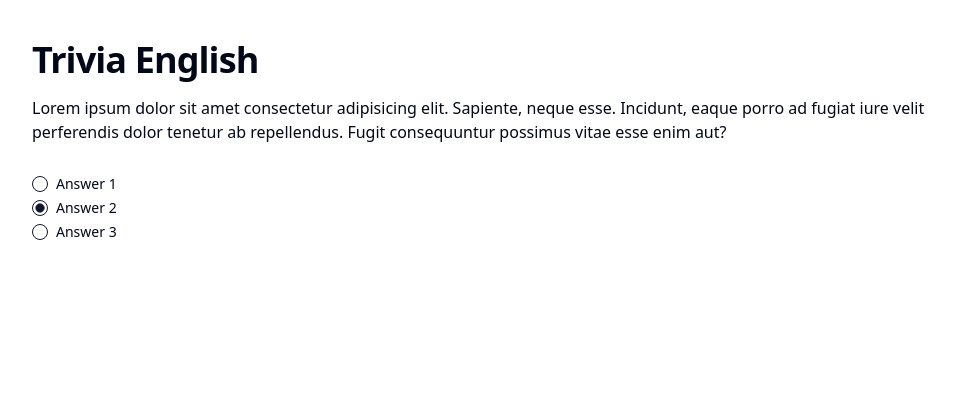
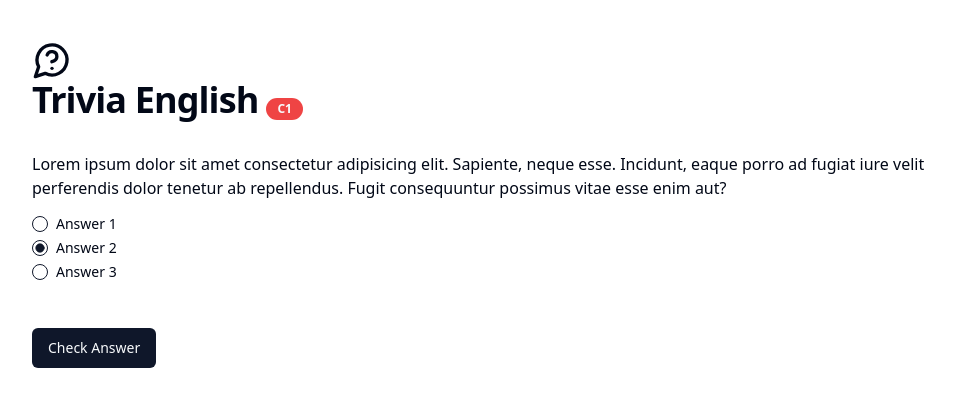
Before and after one commit to maicolsantos/quiz-english, a Next.js app: page / in a window 1280 px wide. Shown: the top 406 px of the page, without its empty margins (136-1091 px from the left). Built offline with nearby package versions, Linux system fonts and the light colour scheme.

Commit message:
Improve layout

```diff
--- a/src/app/page.tsx
+++ b/src/app/page.tsx
@@ -1,15 +1,26 @@
 import { AnswerItem } from '@/components/answerItem'
 import { Question } from '@/components/question'
+import { Badge } from '@/components/ui/badge'
+import { Button } from '@/components/ui/button'
+import { MessageCircleQuestion } from 'lucide-react'
 
 export default function Home() {
   return (
     <div className="max-w-5xl mx-auto p-10">
-      <h1 className="scroll-m-20 text-4xl font-bold tracking-tight mb-4">
-        Trivia English
-      </h1>
-
-      <Question />
-      <AnswerItem />
+      <div className="flex items-end gap-2 mb-8">
+        <h1 className="scroll-m-20 text-4xl font-bold tracking-tight">
+          <MessageCircleQuestion size={40} />
+          Trivia English
+        </h1>
+        <Badge variant="destructive">C1</Badge>
+      </div>
+      <div className="flex flex-col gap-4">
+        <Question />
+        <AnswerItem />
+        <div className="w-full block mt-8">
+          <Button>Check Answer</Button>
+        </div>
+      </div>
     </div>
   )
 }
--- a/src/components/question.tsx
+++ b/src/components/question.tsx
@@ -1,6 +1,6 @@
 export const Question = () => {
   return (
-    <p className="mb-8">
+    <p className="">
       Lorem ipsum dolor sit amet consectetur adipisicing elit. Sapiente, neque
       esse. Incidunt, eaque porro ad fugiat iure velit perferendis dolor tenetur
       ab repellendus. Fugit consequuntur possimus vitae esse enim aut?
--- /dev/null
+++ b/src/components/ui/badge.tsx
@@ -0,0 +1,36 @@
+import { cva, type VariantProps } from 'class-variance-authority'
+import * as React from 'react'
+
+import { cn } from '@/lib/utils'
+
+const badgeVariants = cva(
+  'inline-flex items-center rounded-full border px-2.5 py-0.5 text-xs font-semibold transition-colors focus:outline-none focus:ring-2 focus:ring-ring focus:ring-offset-2',
+  {
+    variants: {
+      variant: {
+        default:
+          'border-transparent bg-primary text-primary-foreground hover:bg-primary/80',
+        secondary:
+          'border-transparent bg-secondary text-secondary-foreground hover:bg-secondary/80',
+        destructive:
+          'border-transparent bg-destructive text-destructive-foreground hover:bg-destructive/80',
+        outline: 'text-foreground',
+      },
+    },
+    defaultVariants: {
+      variant: 'default',
+    },
+  },
+)
+
+export interface BadgeProps
+  extends React.HTMLAttributes<HTMLDivElement>,
+    VariantProps<typeof badgeVariants> {}
+
+function Badge({ className, variant, ...props }: BadgeProps) {
+  return (
+    <div className={cn(badgeVariants({ variant }), className)} {...props} />
+  )
+}
+
+export { Badge, badgeVariants }
```
